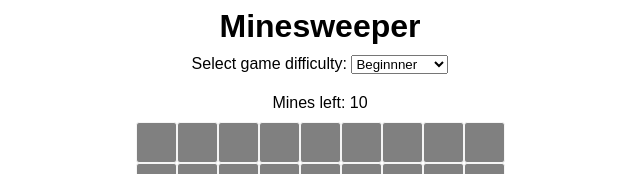
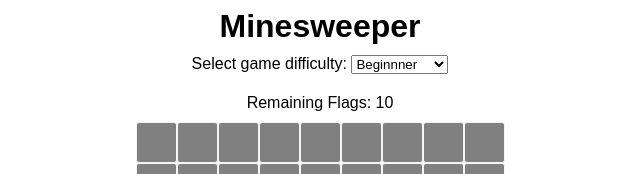
Before and after one commit to v-gajjar/Minesweeper, a React (Vite) app: page / in a window 1280 px wide. Shown: the top 174 px of the page, without its empty margins (320-960 px from the left). Built offline with nearby package versions, Linux system fonts and the light colour scheme.

Commit message:
replace MinesLeftIndicator and associated state with RemainingFlagsIndicator and state (based on playing other implementations of the game)

```diff
--- a/src/App.jsx
+++ b/src/App.jsx
@@ -5,14 +5,15 @@ import GameStatus from "./enum/GameStatus";
 import GameDifficultySelector from "./components/GameDifficultySelector";
 import GameBoard from "./components/GameBoard";
 import GameResultModal from "./components/GameResultModal";
-import MinesLeftIndicator from "./components/MinesLeftIndicator";
+
 
 import "./App.css";
+import RemainingFlagsIndicator from "./components/RemainingFlagsIndicator";
 
 function App() {
   const [board, setBoard] = useState([]);
   const [gameStatus, setGameStatus] = useState(GameStatus.GAME_NOT_STARTED);
-  const [minesLeft, setMinesLeft] = useState(0);
+  const [remainingFlags, setRemainingFlags] = useState(0);
 
   const [gameDifficultySettings, setGameDifficultySettings] = useState({
     level: GameDifficultyLevel.EASY,
@@ -227,7 +228,7 @@ function App() {
 
     const updatedBoard = openTile(selectedTile.x, selectedTile.y, currentBoard);
     let remainingFlags = countRemainingFlags(updatedBoard);
-    setMinesLeft(remainingFlags);
+    setRemainingFlags(remainingFlags);
     setBoard(updatedBoard);
 
 
@@ -256,10 +257,10 @@ function App() {
         if (tile.x === rowIndex && tile.y === colIndex) {
           if (!tile.isFlagged) {
             tile.isFlagged = true;
-            setMinesLeft(minesLeft - 1);
+            setRemainingFlags(remainingFlags - 1);
           } else {
             tile.isFlagged = false;
-            setMinesLeft(minesLeft + 1);
+            setRemainingFlags(remainingFlags + 1);
           }
         }
         return tile;
@@ -299,7 +300,7 @@ function App() {
       tiles,
       gameDifficultySettings.boardSize
     );
-    setMinesLeft(gameDifficultySettings.numberOfMines);
+    setRemainingFlags(gameDifficultySettings.numberOfMines);
     setBoard(tiles);
   };
 
@@ -329,7 +330,7 @@ function App() {
           gameDifficultySettings={gameDifficultySettings}
           onChange={onGameDifficultyLevelChanged}
         ></GameDifficultySelector>
-        <MinesLeftIndicator minesLeft={minesLeft}></MinesLeftIndicator>
+        <RemainingFlagsIndicator remainingFlags={remainingFlags}></RemainingFlagsIndicator>
         <>
           {gameHasEnded() && (
             <GameResultModal
--- a/src/components/MinesLeftIndicator.jsx
+++ /dev/null
@@ -1,7 +0,0 @@
-function MinesLeftIndicator({ minesLeft }){
-    return (
-        <div id="minesLeftIndicator">Mines left: {minesLeft}</div>
-    );
-}
-
-export default MinesLeftIndicator;
--- /dev/null
+++ b/src/components/RemainingFlagsIndicator.jsx
@@ -0,0 +1,7 @@
+function RemainingFlagsIndicator({ remainingFlags }){
+    return (
+        <div id="minesLeftIndicator">Remaining Flags: {remainingFlags}</div>
+    );
+}
+
+export default RemainingFlagsIndicator;
```
